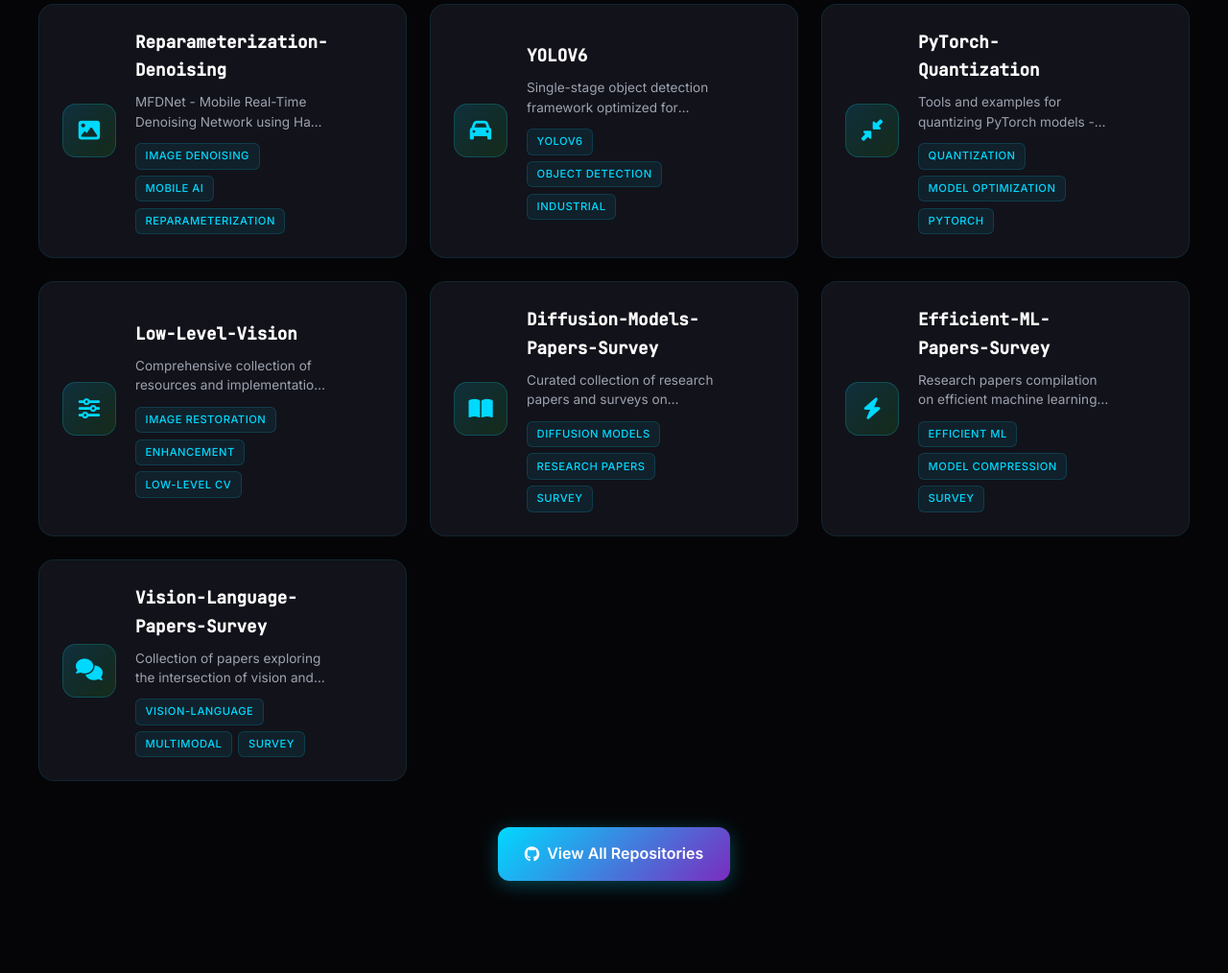
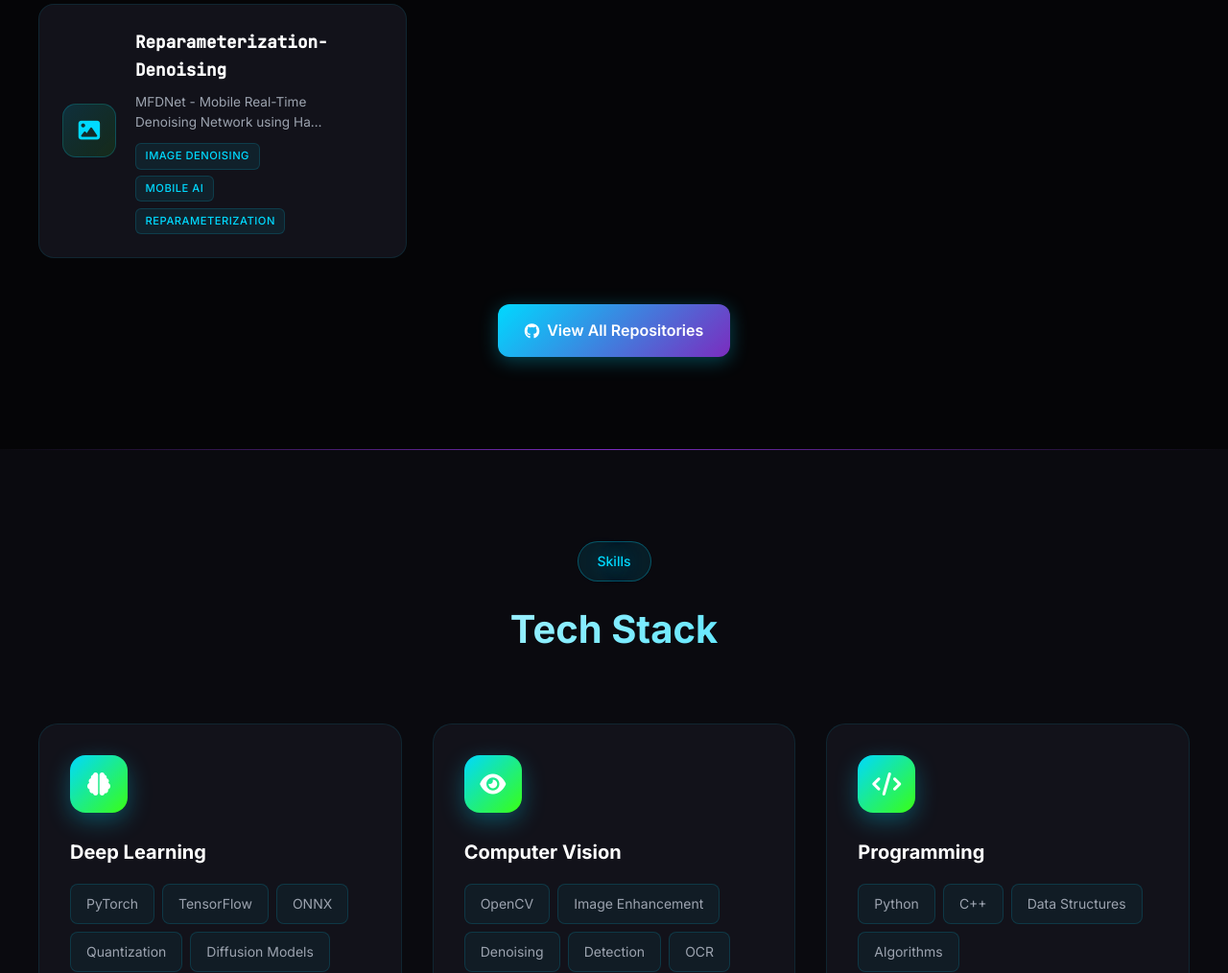
Before and after one commit to Gaurav14cs17/portfolio, a plain HTML site: page index.html in a window 1280 px wide. Shown: the part 6047-7061 px from the top of the page at 96% size. Drawn offline with Linux system fonts and the light colour scheme.

Commit message:
Add files via upload

```diff
--- a/index.html
+++ b/index.html
@@ -349,90 +349,6 @@
                     </div>
                     <div class="repo-arrow"><i class="fas fa-arrow-right"></i></div>
                 </a>
-
-                <a href="https://github.com/Gaurav14cs17/YOLOV6" target="_blank" rel="noopener noreferrer" class="repo-card">
-                    <div class="repo-icon"><i class="fas fa-car"></i></div>
-                    <div class="repo-content">
-                        <h3>YOLOV6</h3>
-                        <p>Single-stage object detection framework optimized for industrial applications with efficient design and high performance.</p>
-                        <div class="repo-tags">
-                            <span>YOLOv6</span>
-                            <span>Object Detection</span>
-                            <span>Industrial</span>
-                        </div>
-                    </div>
-                    <div class="repo-arrow"><i class="fas fa-arrow-right"></i></div>
-                </a>
-
-                <a href="https://github.com/Gaurav14cs17/PyTorch-Quantization" target="_blank" rel="noopener noreferrer" class="repo-card">
-                    <div class="repo-icon"><i class="fas fa-compress-alt"></i></div>
-                    <div class="repo-content">
-                        <h3>PyTorch-Quantization</h3>
-                        <p>Tools and examples for quantizing PyTorch models - post-training quantization & QAT for efficient inference and deployment.</p>
-                        <div class="repo-tags">
-                            <span>Quantization</span>
-                            <span>Model Optimization</span>
-                            <span>PyTorch</span>
-                        </div>
-                    </div>
-                    <div class="repo-arrow"><i class="fas fa-arrow-right"></i></div>
-                </a>
-
-                <a href="https://github.com/Gaurav14cs17/Low-Level-Vision" target="_blank" rel="noopener noreferrer" class="repo-card">
-                    <div class="repo-icon"><i class="fas fa-sliders-h"></i></div>
-                    <div class="repo-content">
-                        <h3>Low-Level-Vision</h3>
-                        <p>Comprehensive collection of resources and implementations for low-level vision tasks including denoising, enhancement & restoration.</p>
-                        <div class="repo-tags">
-                            <span>Image Restoration</span>
-                            <span>Enhancement</span>
-                            <span>Low-Level CV</span>
-                        </div>
-                    </div>
-                    <div class="repo-arrow"><i class="fas fa-arrow-right"></i></div>
-                </a>
-
-                <a href="https://github.com/Gaurav14cs17/Diffusion-Models-Papers-Survey" target="_blank" rel="noopener noreferrer" class="repo-card">
-                    <div class="repo-icon"><i class="fas fa-book-open"></i></div>
-                    <div class="repo-content">
-                        <h3>Diffusion-Models-Papers-Survey</h3>
-                        <p>Curated collection of research papers and surveys on diffusion models for image generation and restoration.</p>
-                        <div class="repo-tags">
-                            <span>Diffusion Models</span>
-                            <span>Research Papers</span>
-                            <span>Survey</span>
-                        </div>
-                    </div>
-                    <div class="repo-arrow"><i class="fas fa-arrow-right"></i></div>
-                </a>
-
-                <a href="https://github.com/Gaurav14cs17/Efficient-ML-Papers-Survey" target="_blank" rel="noopener noreferrer" class="repo-card">
-                    <div class="repo-icon"><i class="fas fa-bolt"></i></div>
-                    <div class="repo-content">
-                        <h3>Efficient-ML-Papers-Survey</h3>
-                        <p>Research papers compilation on efficient machine learning techniques - pruning, quantization, knowledge distillation & more.</p>
-                        <div class="repo-tags">
-                            <span>Efficient ML</span>
-                            <span>Model Compression</span>
-                            <span>Survey</span>
-                        </div>
-                    </div>
-                    <div class="repo-arrow"><i class="fas fa-arrow-right"></i></div>
-                </a>
-
-                <a href="https://github.com/Gaurav14cs17/Vision-Language-Papers-Survey" target="_blank" rel="noopener noreferrer" class="repo-card">
-                    <div class="repo-icon"><i class="fas fa-comments"></i></div>
-                    <div class="repo-content">
-                        <h3>Vision-Language-Papers-Survey</h3>
-                        <p>Collection of papers exploring the intersection of vision and language in machine learning - VLMs, image captioning & more.</p>
-                        <div class="repo-tags">
-                            <span>Vision-Language</span>
-                            <span>Multimodal</span>
-                            <span>Survey</span>
-                        </div>
-                    </div>
-                    <div class="repo-arrow"><i class="fas fa-arrow-right"></i></div>
-                </a>
             </div>
 
             <div style="text-align: center; margin-top: 3rem;">
```
